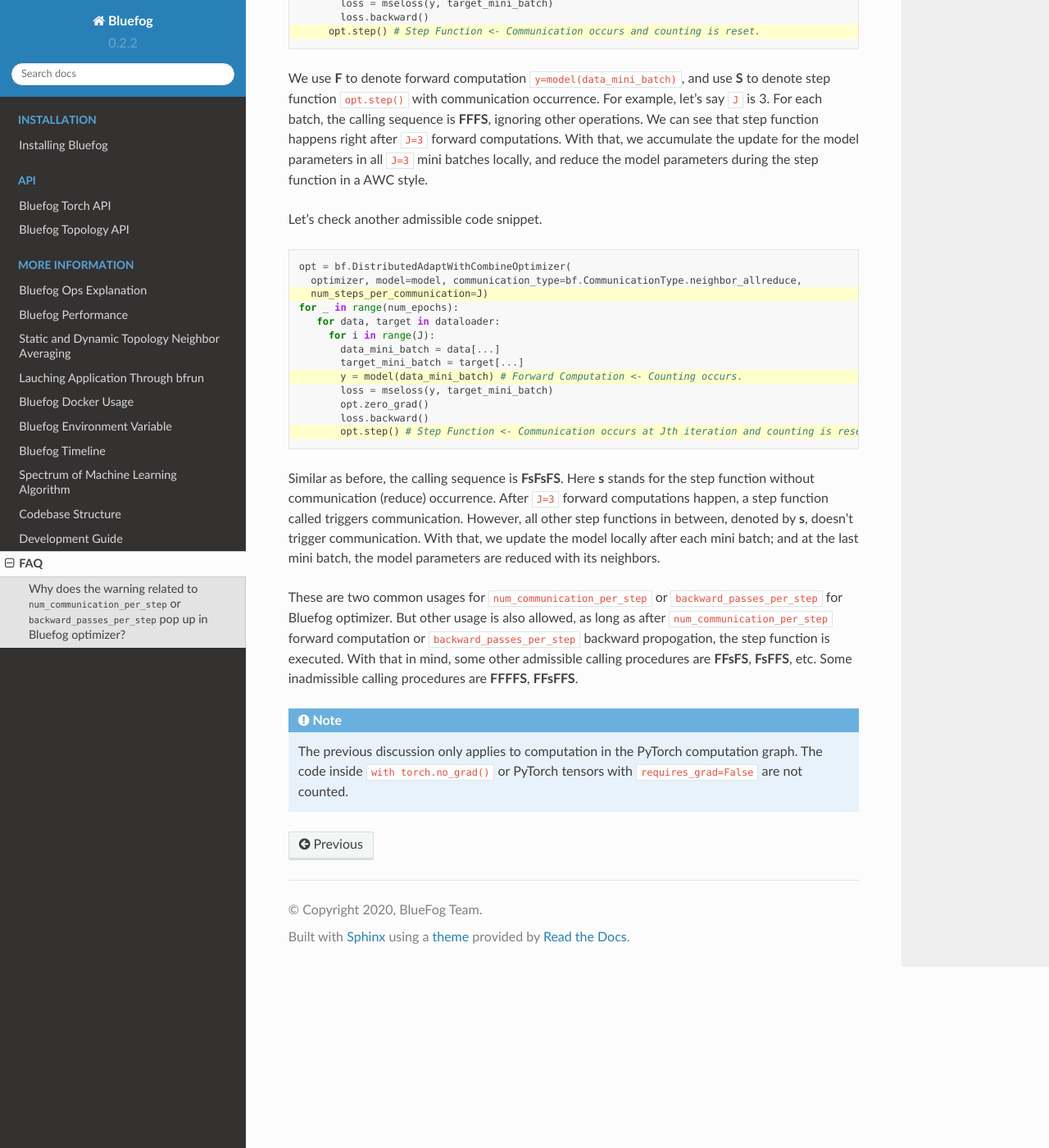
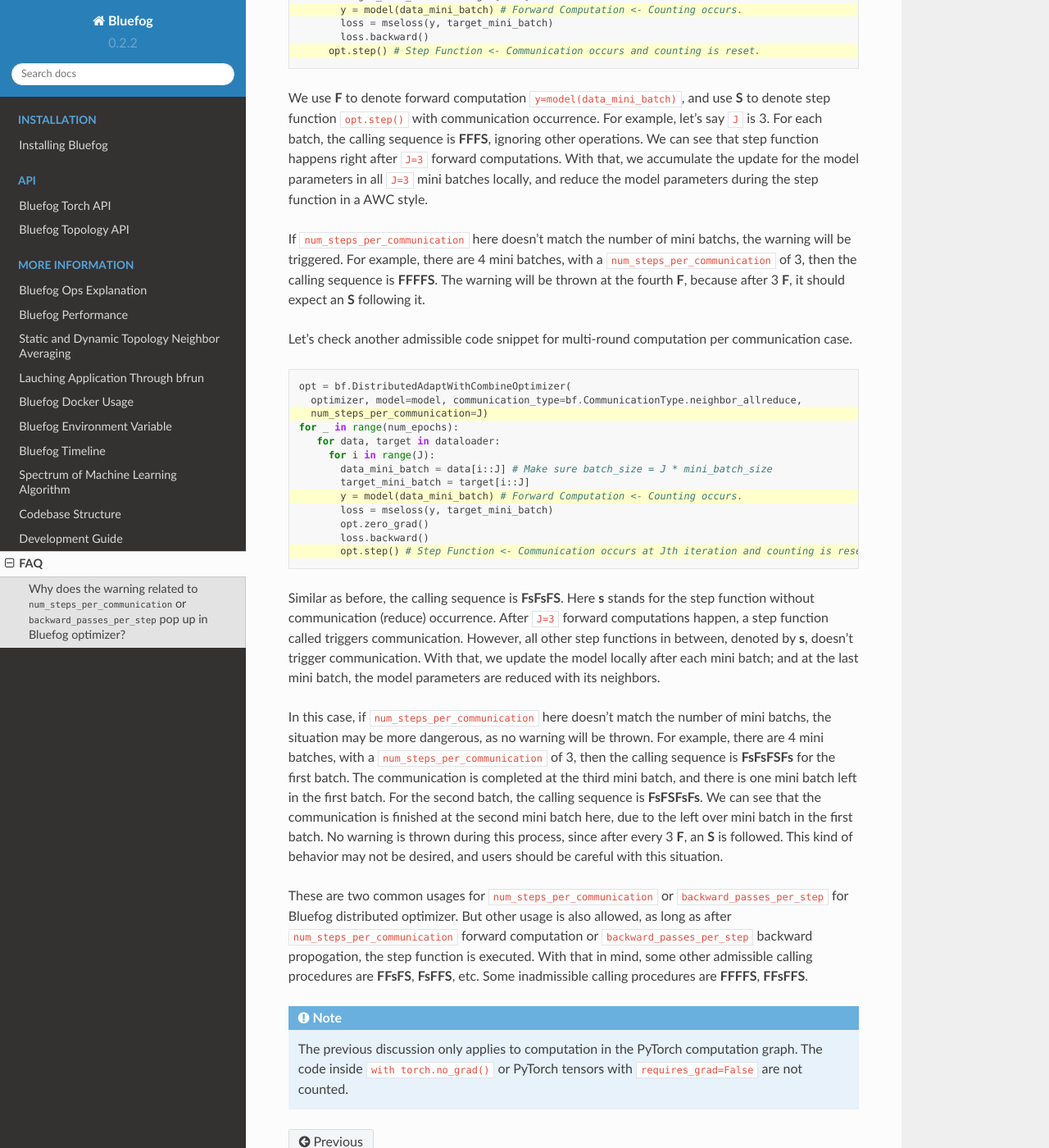
Before and after one commit to Bluefog-Lib/bluefog, a Sphinx documentation site: the page built from docs/faq.rst, in a window 1280 px wide and 1400 px high, scrolled down 1261 px. Shown: the whole window at 82% size. Built offline with Sphinx 7.4.7 and the Read the Docs theme 2.0.0, drawn with Linux system fonts in a browser that asks for light colours; some of the changed text lies outside the part shown.

Commit message:
Address ybc's comments

```diff
--- a/docs/faq.rst
+++ b/docs/faq.rst
@@ -6,16 +6,17 @@
 .. contents:: Question Lists
   :local:
 
-Why does the warning related to ``num_communication_per_step`` or ``backward_passes_per_step`` pop up in Bluefog optimizer?
+Why does the warning related to ``num_steps_per_communication`` or ``backward_passes_per_step`` pop up in Bluefog optimizer?
 --------------------------------------------------------------------------------------------
 
-During your usage of Bluefog optimizer, you may encounter the following the two types of warnings.
+During your usage of Bluefog distributed optimizer, you may encounter the following
+two types of warnings:
 
 
 .. code-block:: python
 
    Warning (unexpected behavior):
-     After num_step_per_communication times of forward computation `y=model(x)` are called,
+     After num_steps_per_communication times of forward computation `y=model(x)` are called,
      an optimizer step() function must be called.
      It does not matter how many step() functions are called in between.
      Please adjust num_step_per_communication to update model parameters locally.
@@ -36,12 +37,13 @@
    behavior during forward computation, while ``DistributedGradientAllreduceOptimizer`` and
    ``DistributedAdaptThenCombineOptimizer`` triggers during backward computation.
    This is also reflected by the optimizer argument naming.
-   All other optimizers uses ``num_step_per_communication``, while these two optimizers uses
+   All other optimizers uses ``num_steps_per_communication``, while these two optimizers uses
    ``backward_passes_per_step``.
    The following discussion only focuses on forward computation case, but it works for backward
    scenario as well.
 
-Consider the following admissible code snippet.
+To understand the meaning of the above two warnings,
+consider the following admissible code snippet for local gradient aggregation case:
 
 .. code-block:: python
    :emphasize-lines: 3,10,13
@@ -53,8 +55,8 @@
       for data, target in dataloader:
         opt.zero_grad()
         for i in range(J):
-          data_mini_batch = data[...]
-          target_mini_batch = target[...]
+          data_mini_batch = data[i::J] # Make sure batch_size = J * mini_batch_size
+          target_mini_batch = target[i::J]
           y = model(data_mini_batch) # Forward Computation <- Counting occurs.
           loss = mseloss(y, target_mini_batch)
           loss.backward()
@@ -68,7 +70,13 @@
 With that, we accumulate the update for the model parameters in all ``J=3`` mini batches locally,
 and reduce the model parameters during the step function in a AWC style.
 
-Let's check another admissible code snippet.
+If ``num_steps_per_communication`` here doesn't match the number of mini batchs,
+the warning will be triggered.
+For example, there are 4 mini batches, with a ``num_steps_per_communication`` of 3,
+then the calling sequence is **FFFFS**. The warning will be thrown at the fourth **F**,
+because after 3 **F**, it should expect an **S** following it.
+
+Let's check another admissible code snippet for multi-round computation per communication case.
 
 .. code-block:: python
    :emphasize-lines: 3,9,13
@@ -79,8 +87,8 @@
    for _ in range(num_epochs):
       for data, target in dataloader:
         for i in range(J):
-          data_mini_batch = data[...]
-          target_mini_batch = target[...]
+          data_mini_batch = data[i::J] # Make sure batch_size = J * mini_batch_size
+          target_mini_batch = target[i::J]
           y = model(data_mini_batch) # Forward Computation <- Counting occurs.
           loss = mseloss(y, target_mini_batch)
           opt.zero_grad()
@@ -94,10 +102,21 @@
 With that, we update the model locally after each mini batch; and at the last mini batch,
 the model parameters are reduced with its neighbors.
 
-These are two common usages for ``num_communication_per_step`` or ``backward_passes_per_step`` for
-Bluefog optimizer. But other usage is also allowed, as long as after ``num_communication_per_step``
-forward computation or ``backward_passes_per_step`` backward propogation, the step function is
-executed. With that in mind, some other admissible calling procedures are **FFsFS**, **FsFFS**, etc.
+In this case, if ``num_steps_per_communication`` here doesn't match the number of mini batchs,
+the situation may be more dangerous, as no warning will be thrown.
+For example, there are 4 mini batches, with a ``num_steps_per_communication`` of 3,
+then the calling sequence is **FsFsFSFs** for the first batch. The communication is completed at
+the third mini batch, and there is one mini batch left in the first batch. For the second batch,
+the calling sequence is **FsFSFsFs**. We can see that the communication is finished at the second
+mini batch here, due to the left over mini batch in the first batch. No warning is thrown during
+this process, since after every 3 **F**, an **S** is followed.
+This kind of behavior may not be desired, and users should be careful with this situation.
+
+These are two common usages for ``num_steps_per_communication`` or ``backward_passes_per_step`` for
+Bluefog distributed optimizer. But other usage is also allowed, as long as after
+``num_steps_per_communication`` forward computation or ``backward_passes_per_step``
+backward propogation, the step function is executed.
+With that in mind, some other admissible calling procedures are **FFsFS**, **FsFFS**, etc.
 Some inadmissible calling procedures are **FFFFS**, **FFsFFS**.
 
 .. note::
```
Also changed, not shown: 2 other files.
